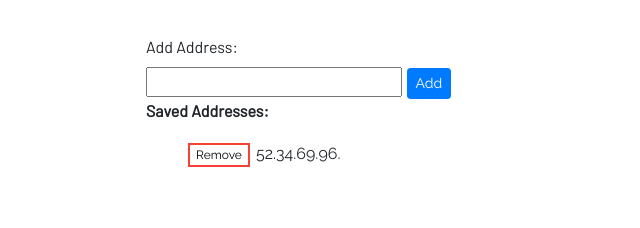
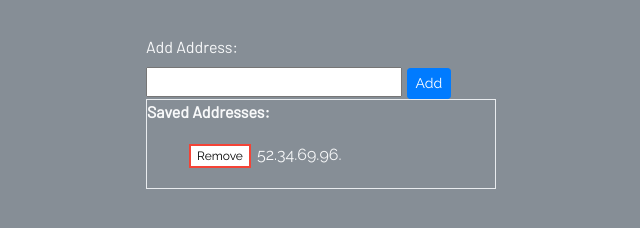
Before and after one commit to MPardi/MyWebContent, a plain HTML site: page AngularJSTest/index.html in a window 1280 px wide. Shown: the whole page, without its empty margins (319-959 px from the left). Drawn offline with nearby package versions, Linux system fonts and the light colour scheme.

Commit message:
Updated AngularJSTest

```diff
--- a/AngularJSTest/index.html
+++ b/AngularJSTest/index.html
@@ -80,7 +80,7 @@
     </style>
 </head>
 
-<body>
+<body class="bg-secondary text-light">
     <div class="container">
         <div class="row">
 
@@ -95,10 +95,13 @@
                         <input id="todoInputID" class="todoInput" type="text" ng-model="input">
                         <button class="btn btn-primary btn-sm" type="submit" ng-click="add()">Add</button>
                     </form>
-                    <p><b>Saved Addresses: </b></p>
-                    <ul ng-repeat="x in list">
-                        <button class="button button3" ng-click="remove($index)">Remove</button> {{ x | myFormat }}
-                    </ul>
+
+                    <div class="border">
+                        <p><b>Saved Addresses: </b></p>
+                        <ul ng-repeat="x in list">
+                            <button class="button button3" ng-click="remove($index)">Remove</button> {{ x | myFormat }}
+                        </ul>
+                    </div>
                 </div>
             </div>
 
```
